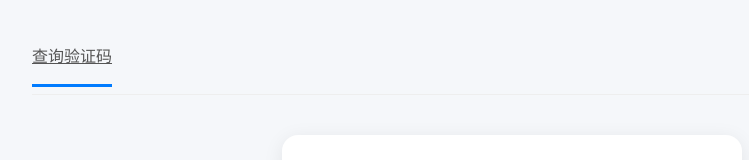
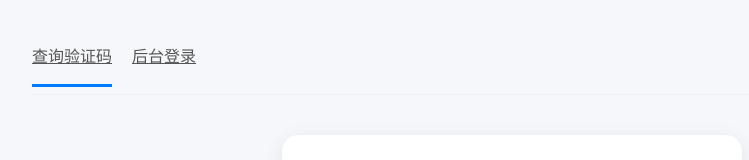
Before and after one commit to jiang9922/card-manager, a Vue app in the folder frontend/: page /query in a window 1280 px wide. Shown: the top 160 px of the page, without its empty margins (128-877 px from the left). Built offline with nearby package versions, Linux system fonts and the light colour scheme; the HTML template or start-up script is replaced by a standard one.

Commit message:
Add admin login link to navigation

```diff
--- a/frontend/src/App.vue
+++ b/frontend/src/App.vue
@@ -3,6 +3,7 @@
   <div class="app">
 <nav class="nav">
   <router-link to="/query" class="nav-link">查询验证码</router-link>
+  <router-link v-if="!authed" to="/login" class="nav-link">后台登录</router-link>
   <router-link v-if="authed && !isQueryPage" to="/admin/manage" class="nav-link">管理后台</router-link>
 </nav>
     <router-view class="view" />
```
